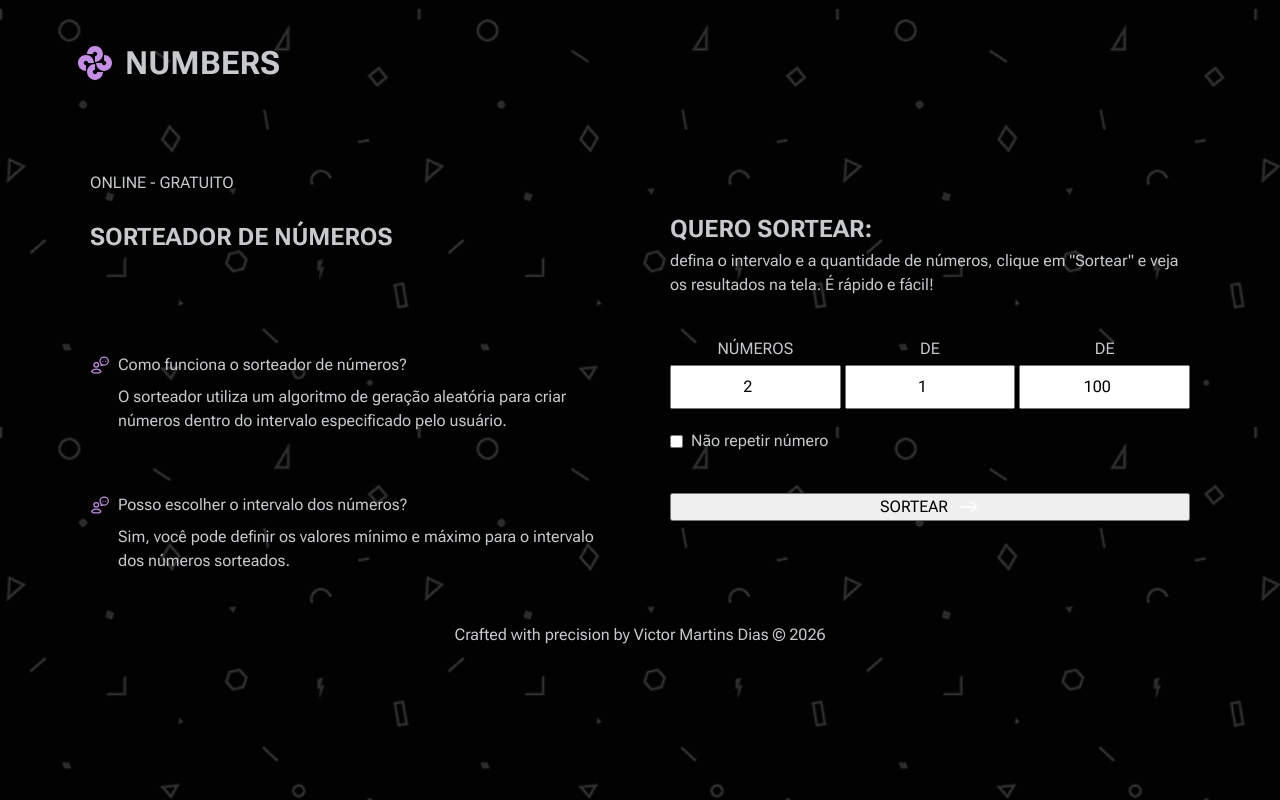
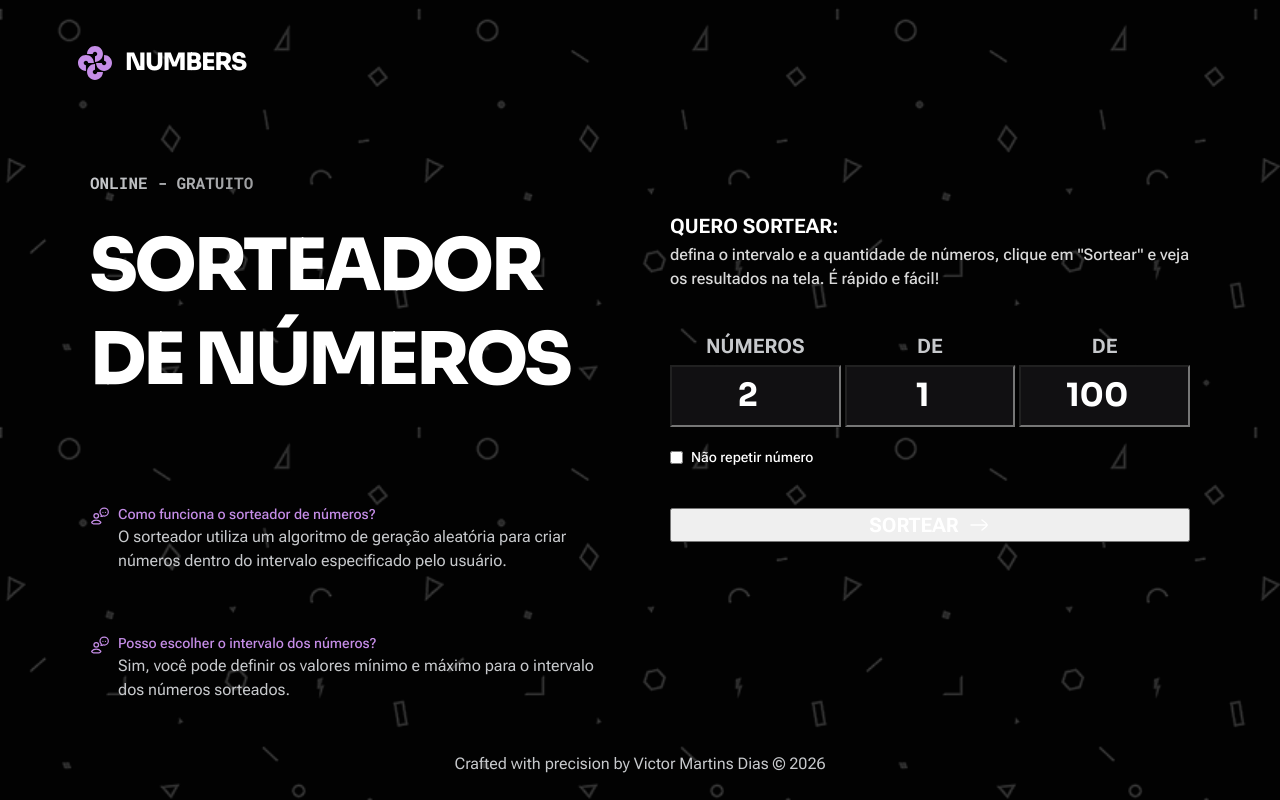
Before and after one commit to VictorMartinsD/numbers-raffle, a website built with Vite: page index.html in a window 1280 px wide. Built offline with nearby package versions, Linux system fonts and the light colour scheme.

Commit message:
style(ui): normalize markup casing and centralize typography/color styling in CSS
- replace hardcoded uppercase labels in HTML with sentence case
- rely on CSS text-transform for consistent uppercase presentation
- apply font and color tokens to headings, labels, inputs, and buttons

```diff
--- a/index.html
+++ b/index.html
@@ -45,19 +45,19 @@
       <svg class="icon icon--brand icon--lg" aria-hidden="true">
         <use href="/src/assets/img/icons.svg#logo"></use>
       </svg>
-      <h1>NUMBERS</h1>
+      <h1>Numbers</h1>
     </header>
 
     <main class="main-content">
       <section class="hero-section">
-        <span class="tagline">ONLINE - GRATUITO</span>
-        <h1>SORTEADOR DE NÚMEROS</h1>
+        <span class="tagline">Online - Gratuito</span>
+        <h1>Sorteador de números</h1>
       </section>
 
       <section class="draw-panel">
         <div id="panel-setup" class="panel-options">
           <div class="panel-header">
-            <h2>QUERO SORTEAR:</h2>
+            <h2>Quero sortear:</h2>
             <p>
               defina o intervalo e a quantidade de números, clique em "Sortear" e veja os resultados na tela. É rápido e
               fácil!
@@ -66,17 +66,17 @@
 
           <div class="inputs-container flex">
             <div class="input-group grid">
-              <label for="quantity">NÚMEROS</label>
+              <label for="quantity">Números</label>
               <input type="number" id="quantity" value="2" />
             </div>
 
             <div class="input-group grid">
-              <label for="min-value">DE</label>
+              <label for="min-value">De</label>
               <input type="number" id="min-value" value="1" />
             </div>
 
             <div class="input-group grid">
-              <label for="max-value">DE</label>
+              <label for="max-value">De</label>
               <input type="number" id="max-value" value="100" />
             </div>
           </div>
@@ -87,7 +87,7 @@
           </div>
 
           <button type="button" class="btn-draw flex">
-            <span>SORTEAR</span>
+            <span>Sortear</span>
             <svg class="icon icon--primary icon--md" aria-hidden="true">
               <use href="/src/assets/img/icons.svg#right-arrow"></use>
             </svg>
@@ -96,14 +96,14 @@
 
         <div id="panel-result" class="panel-results u-hidden">
           <div class="panel-header">
-            <h2>RESULTADO DO SORTEIO</h2>
-            <p class="result-subtitle">1º RESULTADO</p>
+            <h2>Resultado do sorteio</h2>
+            <p class="result-subtitle">1º Resultado</p>
           </div>
 
           <div id="numbers-output" class="numbers-display flex"></div>
 
           <button type="button" id="btn-restart" class="btn-draw flex">
-            <span>SORTEAR NOVAMENTE</span>
+            <span>Sortear novamente</span>
             <svg class="icon icon--primary icon--md" aria-hidden="true">
               <use href="/src/assets/img/icons.svg#play-loading" class="loading-circle"></use>
               <use href="/src/assets/img/icons.svg#play-arrow" class="play-arrow"></use>
--- a/src/css/global.css
+++ b/src/css/global.css
@@ -67,7 +67,13 @@ body {
 }
 
 .brand-header h1 {
-  line-height: 1;
+  color: var(--content-primary);
+  font-family: var(--ff-sora);
+  font-size: 1.5rem;
+  font-weight: var(--fw-xl);
+  line-height: var(--lh-sm);
+  letter-spacing: -0.04em;
+  text-transform: uppercase;
 }
 
 .hero-section {
@@ -77,6 +83,20 @@ body {
 
 .tagline {
   display: block;
+  font: var(--overline);
+  background: var(--gradient-content);
+  -webkit-background-clip: text;
+  background-clip: text;
+  -webkit-text-fill-color: transparent;
+  color: transparent;
+  text-transform: uppercase;
+}
+
+.hero-section h1 {
+  color: var(--content-primary);
+  font: var(--display-medium);
+  letter-spacing: -0.04em;
+  text-transform: uppercase;
 }
 
 .panel-options,
@@ -87,12 +107,39 @@ body {
 .panel-header {
   display: grid;
   gap: 2px;
+  color: var(--content-primary);
+  font: var(--label-medium);
 }
 
 .panel-header p,
 .hero-section h1,
 .page-footer p {
   margin: 0;
+}
+
+.panel-header h2 {
+  color: var(--content-primary);
+  font: var(--label-medium);
+  text-transform: uppercase;
+}
+
+.panel-header p {
+  color: var(--content-secondary);
+  font: var(--paragraph-medium);
+}
+
+.panel-results h2 {
+  color: var(--color-primary);
+  font: var(--label-medium);
+}
+
+.result-subtitle {
+  text-transform: uppercase;
+}
+
+#btn-restart span {
+  color: var(--content-tertiary);
+  text-transform: uppercase;
 }
 
 .inputs-container {
@@ -108,12 +155,18 @@ body {
 .input-group label {
   width: 100%;
   text-align: center;
+  color: var(--content-secondary);
+  font: var(--label-medium);
+  text-transform: uppercase;
 }
 
 .input-group input {
   width: 100%;
   padding: 8px 4px;
   text-align: center;
+  color: var(--content-primary);
+  font: var(--display-small);
+  background-color: var(--background-secondary);
 }
 
 .toggle-group {
@@ -123,12 +176,23 @@ body {
   margin-top: 20px;
 }
 
+.toggle-group label {
+  color: var(--content-primary);
+  font: var(--paragraph-medium);
+}
+
 .btn-draw {
   margin-top: 40px;
   align-items: center;
   justify-content: center;
   gap: 8px;
   width: 100%;
+}
+
+.btn-draw span {
+  color: var(--content-primary);
+  font: var(--label-medium);
+  text-transform: uppercase;
 }
 
 .faq-section {
@@ -146,11 +210,12 @@ body {
 
 .title-faq {
   text-align: left;
+  color: var(--content-brand);
+  font: var(--paragraph-medium);
 }
 
 .content-faq {
   display: grid;
-  gap: 8px;
 }
 
 .page-footer {
@@ -215,12 +280,18 @@ body {
     grid-row: 1 / span 2;
   }
 
+  .panel-header p {
+    color: var(--content-tertiary);
+    font: var(--paragraph-large);
+  }
+
   .tagline {
     margin-bottom: 12px;
   }
 
   .hero-section h1 {
     margin-bottom: 38px;
+    font: var(--display-large);
   }
 
   .page-footer {
```
